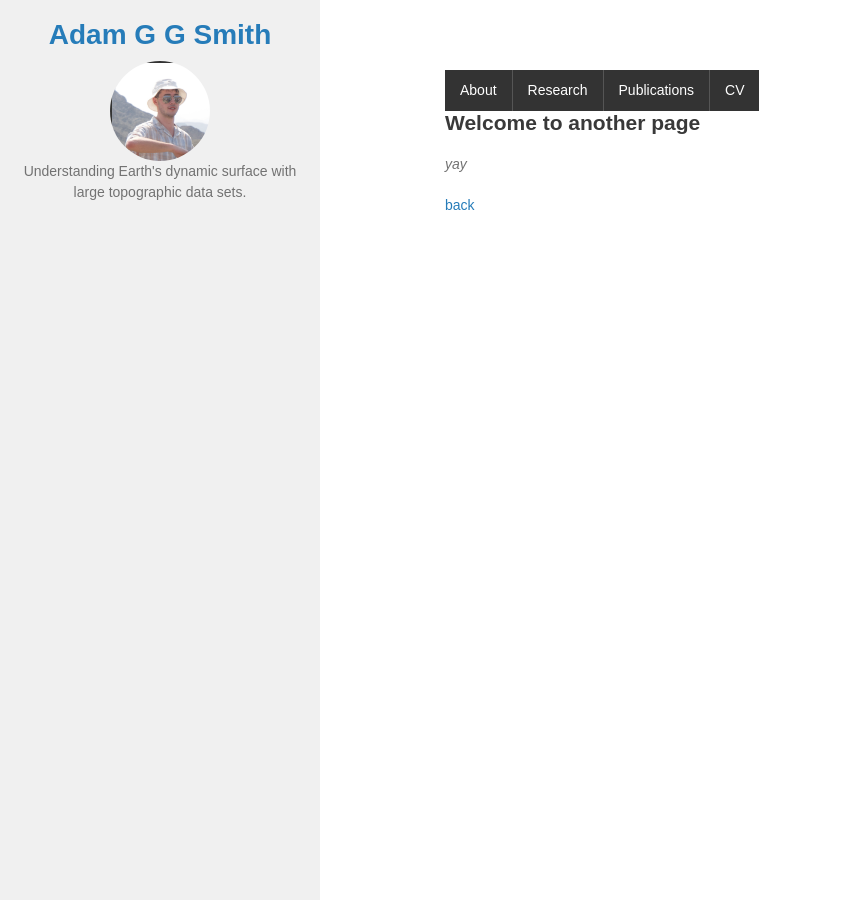
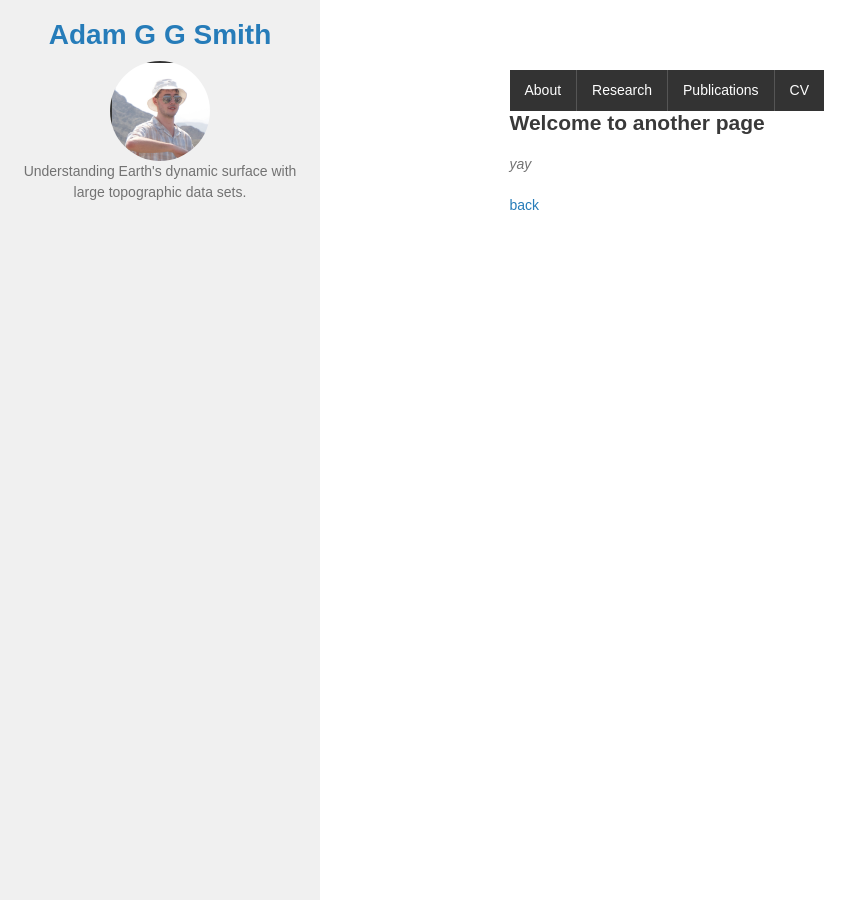
Before and after one commit to adamsmith142/adamsmith142.github.io, a Jekyll site: the page built from another-page.md, in a window 1280 px wide and 900 px high. Shown: the whole window, without its empty margins (0-863 px from the left). Built offline with Jekyll 4.4.1, drawn with Linux system fonts in a browser that asks for light colours; our own code applies the rules of GitHub Pages for plain Markdown files.

Commit message:
Update default.html

```diff
--- a/_layouts/default.html
+++ b/_layouts/default.html
@@ -20,7 +20,6 @@
 
         header {
             width: 25%;
-            min-width: 200px;
             background-color: #f0f0f0;
             padding: 20px;
             box-sizing: border-box;
@@ -59,10 +58,11 @@
 
         main {
             flex: 1;
+            width: 60%; /* Set a fixed width for the main content */
             padding: 20px;
             box-sizing: border-box;
-            margin-left: 25%;
-            margin-right: 0;
+            margin-left: 32.5%; /* 25% + 7.5% gap */
+            margin-right: 7.5%;
             overflow-y: auto;
             display: flex;
             flex-direction: column;
```
